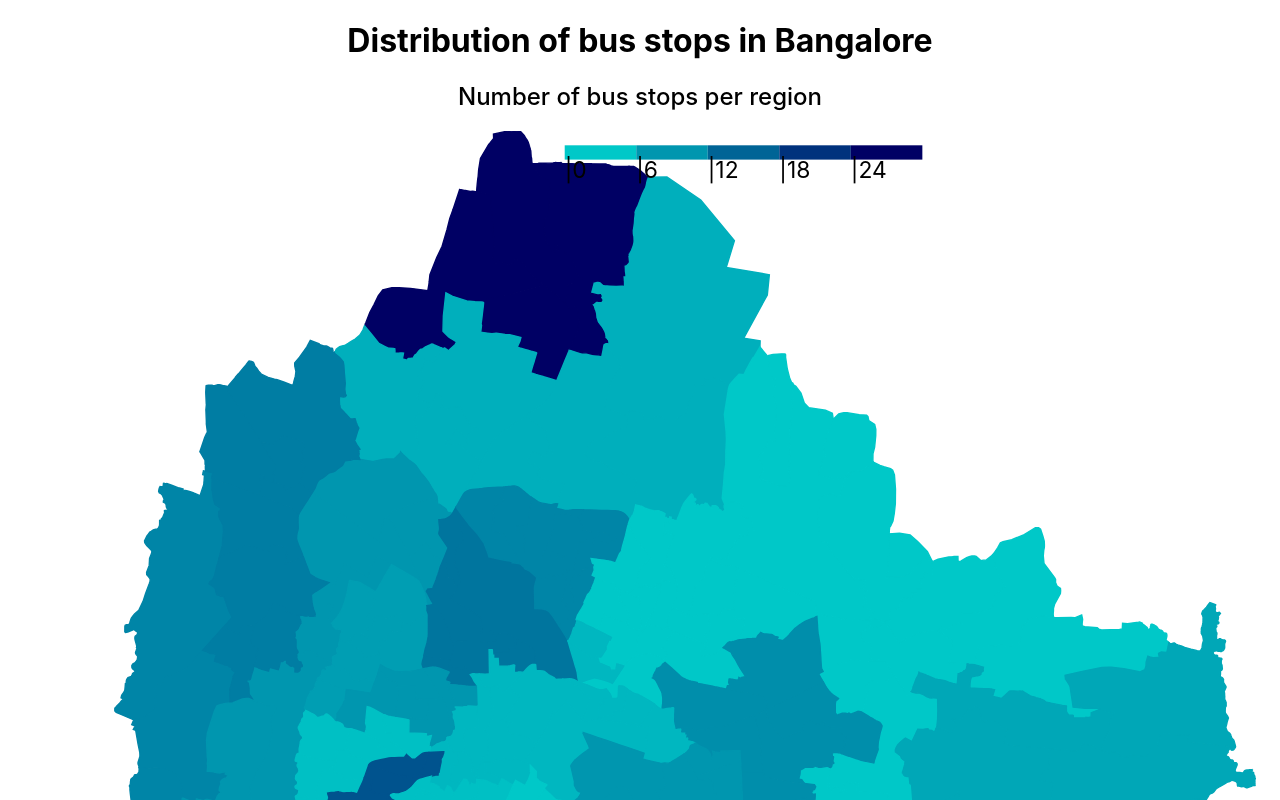
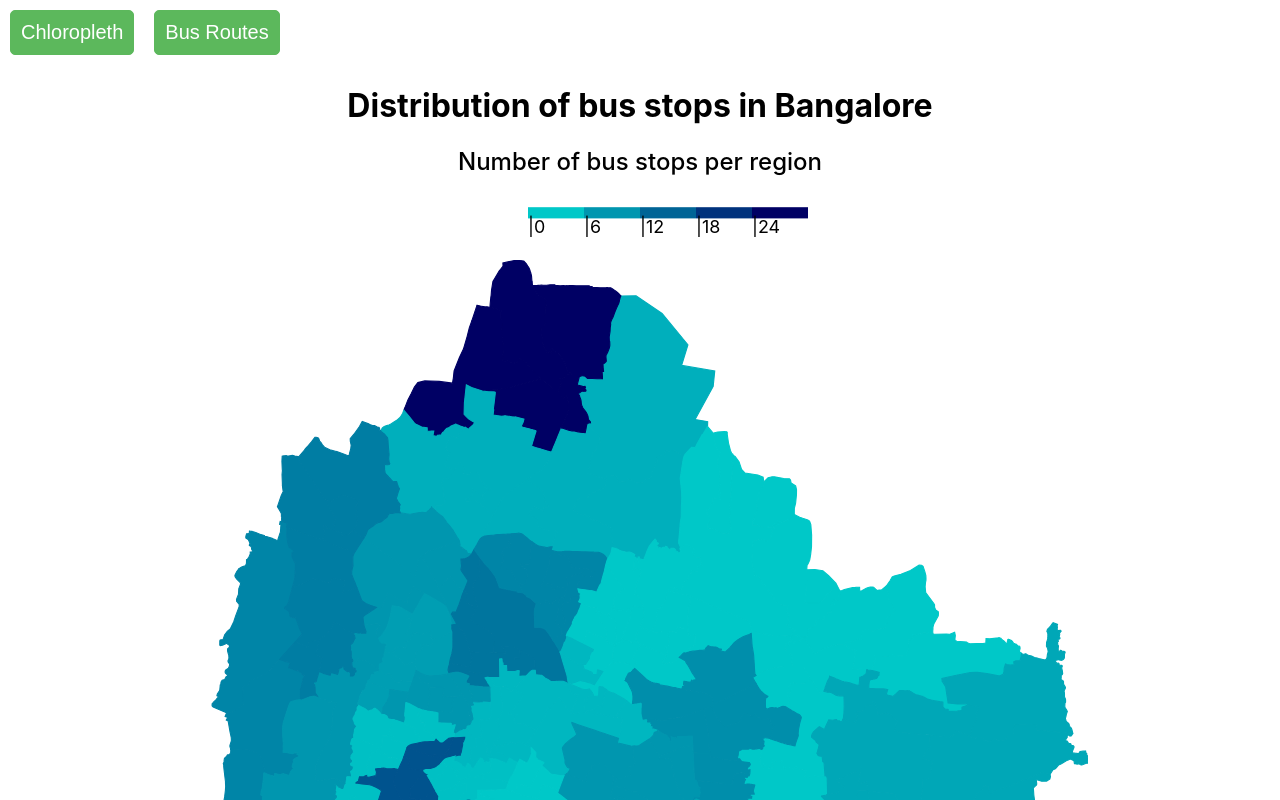
Before and after one commit to SavvyShah/school-connectivity-analysis, a React (Create React App) app: page / in a window 1280 px wide. Shown: the top 800 px of the page. Built offline with nearby package versions, Linux system fonts and the light colour scheme.

Commit message:
feat: refactor pages and make them

```diff
--- a/src/App.js
+++ b/src/App.js
@@ -1,28 +1,35 @@
-import React from 'react'
+import React, { useState } from 'react'
 
-import './App.css'
+import styles from './App.module.css'
 
-import useBangaloreMap from './hooks/useBangaloreMap'
-import useChloropleth from './hooks/useChloropleth'
+import Chloropleth from './pages/Chloropleth'
+import BusRoutes from './pages/BusRoutes'
+
+const pages = {
+  chloropleth: 'chloropleth',
+  busRoutes: 'busRoutes',
+}
 
 function App() {
-  const dimensions = {
-    width: 850,
-    height: 800,
-  }
-  const { width, height } = dimensions
-
-  useBangaloreMap({
-    selector: 'svg#bangalore-map',
-    width: width,
-    height: height,
-  })
-  useChloropleth(width)
+  const [showPage, setShowPage] = useState(pages.chloropleth)
   return (
     <>
-      <h1>Distribution of bus stops in Bangalore</h1>
-      <h2>Number of bus stops per region</h2>
-      <svg id="bangalore-map" viewBox={`0 0 ${width} ${height}`}></svg>
+      <div className={styles.row}>
+        <button
+          className={styles.primaryBtn}
+          onClick={() => setShowPage(pages.chloropleth)}
+        >
+          Chloropleth
+        </button>
+        <button
+          className={styles.primaryBtn}
+          onClick={() => setShowPage(pages.busRoutes)}
+        >
+          Bus Routes
+        </button>
+      </div>
+      {showPage === pages.chloropleth && <Chloropleth />}
+      {showPage === pages.busRoutes && <BusRoutes />}
     </>
   )
 }
--- /dev/null
+++ b/src/App.module.css
@@ -0,0 +1,16 @@
+.primaryBtn {
+  display: block;
+  padding: 10px;
+  margin: 10px;
+  font-size: 20px;
+  background-color: #5cb85c;
+  color: white;
+  border: 1px solid #5cb85c;
+  border-radius: 5px;
+}
+.primaryBtn:active {
+  background-color: #388338;
+}
+.row {
+  display: flex;
+}
--- /dev/null
+++ b/src/pages/BusRoutes.css
@@ -0,0 +1,25 @@
+#bng-map {
+  fill: #ccc;
+}
+.color-scale-rect {
+  width: 50;
+  height: 10;
+}
+h1,
+h2 {
+  text-align: center;
+}
+#bus-routes {
+  width: 70vw;
+  margin: auto;
+}
+#bus-routes > svg > g:nth-child(2) {
+  transform: translate(-100px, 50px);
+}
+h2 {
+  font-weight: 500;
+}
+.current {
+  fill: #0ea;
+  cursor: pointer;
+}
--- /dev/null
+++ b/src/pages/BusRoutes.js
@@ -0,0 +1,66 @@
+import React, { useEffect } from 'react'
+import * as d3 from 'd3'
+
+import './BusRoutes.css'
+
+import BusStopRoutes from '../data/routes.json'
+import BangaloreRegionBoundaries from '../data/bangalore_region_boundaries.json'
+
+import useBangaloreMap from '../hooks/useBangaloreMap'
+
+function BusRoutes() {
+  const dimensions = {
+    width: 800,
+    height: 850,
+  }
+  const { width, height } = dimensions
+  useBangaloreMap({
+    width,
+    height,
+    selector: '#bus-routes>svg',
+  })
+  useEffect(() => {
+    // Join the FeatureCollection's features array to path elements
+    const map = d3.select('#bus-routes>svg')
+    const projection = d3
+      .geoMercator()
+      .translate([width / 2, height / 2])
+      // scale to zoom on the center
+      .fitSize([width, height], BusStopRoutes)
+    const colorScale = d3
+      .scaleLinear()
+      .domain([0, 100])
+      .range([`rgb(0,100,200)`, `rgb(0,0,100)`])
+
+    const geoGenerator = d3.geoPath().projection(projection)
+    map
+      .append('g')
+      .selectAll('path')
+      .data(BusStopRoutes.features)
+      .enter()
+      .append('path')
+      .attr('fill', 'none')
+      .attr('stroke', (d) => {
+        return colorScale(d.properties.distance)
+      })
+      .attr('stroke-width', (d) => {
+        return d.properties.trips * 0.02
+      })
+      .attr('d', geoGenerator)
+      .on('mouseover', (d) => {
+        console.log(d)
+      })
+  }, [width, height])
+  return (
+    <>
+      <h1>Bivariate map of Bus Routes in Bangalore</h1>
+      <h2>The thick lines show more no. of trips for a particular bus</h2>
+      <h2>The color shows the length of route</h2>
+      <div id="bus-routes">
+        <svg viewBox={`0 0 ${width} ${height}`}></svg>
+      </div>
+    </>
+  )
+}
+
+export default BusRoutes
--- a/src/App.css
+++ b/src/pages/Chloropleth.css
@@ -1,6 +1,5 @@
 #bangalore-map {
   fill: #cccccc;
-  transform: translate(0, -80);
 }
 .color-scale-rect {
   width: 50;
@@ -10,13 +9,14 @@ h1,
 h2 {
   text-align: center;
 }
+#wrapper-box {
+  width: 70vw;
+  margin: auto;
+}
 h2 {
   font-weight: 500;
 }
-svg {
-  margin-left: 5vw;
+.current {
+  fill: #0ea;
+  cursor: pointer;
 }
-.current {
-  stroke: black;
-  stroke-width: 3;
-}
--- /dev/null
+++ b/src/pages/Chloropleth.js
@@ -0,0 +1,51 @@
+import React, { useEffect, useState } from 'react'
+import * as d3 from 'd3'
+
+import './Chloropleth.css'
+
+import Modal from '../components/Modal'
+
+import getContent from '../utils/getContent'
+
+import useBangaloreMap from '../hooks/useBangaloreMap'
+import useChloropleth from '../hooks/useChloropleth'
+
+function Chloropleth() {
+  const dimensions = {
+    width: 800,
+    height: 900,
+  }
+  const { width, height } = dimensions
+  const [displayModal, setDisplayModal] = useState(false)
+  const [modalContent, setModalContent] = useState({
+    header: null,
+    content: null,
+  })
+
+  useBangaloreMap({
+    selector: 'svg#bangalore-map',
+    width: width,
+    height: height,
+  })
+  useChloropleth(width)
+  useEffect(() => {
+    d3.selectAll('path').on('click', function () {
+      setModalContent(getContent(this))
+      setDisplayModal(true)
+    })
+  }, [])
+  return (
+    <>
+      {displayModal && (
+        <Modal {...modalContent} setDisplayModal={setDisplayModal} />
+      )}
+      <h1>Distribution of bus stops in Bangalore</h1>
+      <h2>Number of bus stops per region</h2>
+      <div id="wrapper-box">
+        <svg id="bangalore-map" viewBox={`0 0 ${width} ${height}`}></svg>
+      </div>
+    </>
+  )
+}
+
+export default Chloropleth
--- /dev/null
+++ b/src/utils/getContent.js
@@ -0,0 +1,22 @@
+import React from 'react'
+
+import BusStopsInRegion from '../data/bus_stops_in_region.json'
+
+export default function getContent(ElementNode) {
+  const { WARD_NAME, ASS_CONST1 } = ElementNode.__data__.properties
+  const D3DataProps = ElementNode.__data__.properties
+  const header = `${WARD_NAME} (${ASS_CONST1})`
+  return {
+    header,
+    content: (
+      <>
+        <p>
+          Bus-Stops({ASS_CONST1}):
+          {BusStopsInRegion[ASS_CONST1].length}
+        </p>
+        <p>Area(in sq. km): {D3DataProps.AREA_SQ_KM}</p>
+        <p>Population: {D3DataProps.POP_TOTAL}</p>
+      </>
+    ),
+  }
+}
```
